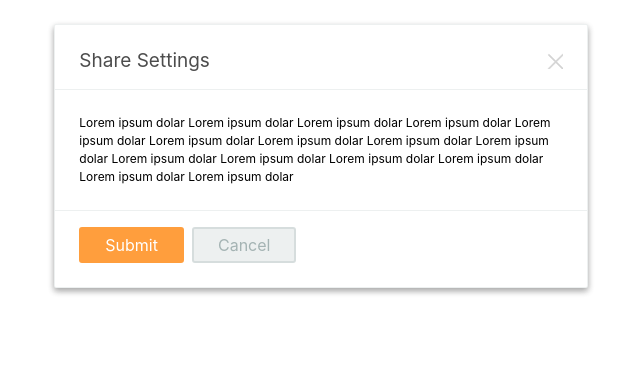
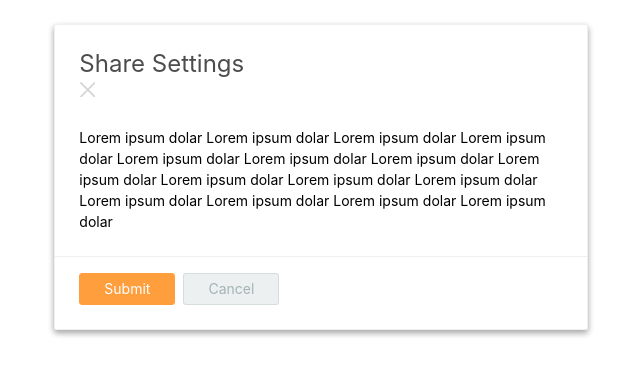
Before and after one commit to seanblanton/react-test, a React app: page / in a window 1280 px wide. Shown: the whole page, without its empty margins (319-959 px from the left). Built offline with nearby package versions, Linux system fonts and the light colour scheme.

Commit message:
react componenets refactor

```diff
--- a/src/css/_variables.scss
+++ b/src/css/_variables.scss
@@ -4,22 +4,25 @@ Variables
 
 */
 
-
+/* Font Definitions */
 $sans-serif: -apple-system, BlinkMacSystemFont,
                 "Segoe UI", "Roboto", "Oxygen",
                 "Ubuntu", "Cantarell", "Fira Sans",
                 "Droid Sans", "Helvetica Neue",
                 sans-serif;
 
+$fontSizes: 48, 32, 24, 20, 14, 12;
 
-$fontSizes: 64, 32, 19, 16, 12;
+/* Layouts */
+$spaces: 0, 4, 8, 16, 24, 32, 64, 128;
+$columns: 12;
+$gutters: 16px;
 
-$spaces: 0, 4, 8, 16, 24, 32, 64, 128;
-
+/* Containers */
 $borderWidths: 0, 1, 2, 3, 4;
-
 $borderRadii: 0, 2, 3, 4, 50;
 
+/* Colors */
 $colors: (
     white: rgba(255,255,255,1),
     black: rgba(0,0,0,1),
@@ -28,6 +31,3 @@ $colors: (
     orange: rgba(255,158,61,1),
     gray: rgba(164,179,179,1)
 );
-
-$columns: 12;
-$gutters: 16px;
--- a/src/js/Container.js
+++ b/src/js/App.js
@@ -1,21 +1,26 @@
 import Header from './modal/Header';
 import Body from './modal/Body';
 import Footer from './modal/Footer';
+import Box from './modal/Box';
 import React from 'react';
 import style from '../css/main.scss';
 
-class Container extends React.Component {
+class App extends React.Component {
     constructor(props) {
         super(props);
     }
 
     render() {
         return (
+          <div>
             <div className="xs-col5of12 bg-white border-gray20 br1 xs-mx-auto bw1 bs-solid border-gray40 shadow-2 xs-my4">
                 <Header />
                 <Body className="xs-fs5"> Lorem ipsum dolar Lorem ipsum dolar Lorem ipsum dolar Lorem ipsum dolar Lorem ipsum dolar Lorem ipsum dolar Lorem ipsum dolar Lorem ipsum dolar Lorem ipsum dolar Lorem ipsum dolar Lorem ipsum dolar Lorem ipsum dolar Lorem ipsum dolar Lorem ipsum dolar Lorem ipsum dolar   </Body>
                 <Footer />
-            </div>);
+            </div>
+
+          </div>
+          );
     }
 
     onChange(e) {
@@ -25,4 +30,4 @@ class Container extends React.Component {
     }
 }
 
-export default Container;
+export default App;
--- a/src/js/buttons/Button.js
+++ b/src/js/buttons/Button.js
@@ -1,18 +1,47 @@
 import React from 'react';
+import classNames from 'classnames'
 import style from '../../css/main.scss';
 
-class Button extends React.Component {
-    constructor(props) {
-        super(props);
-    }
 
-    render() {
-        return (
-            <div className={ "xs-ib v-middle xs-px4 xs-py2 xs-fs4 color-white lh-button bg-orange bw2 bs-solid border-orange br2" + " " + this.props.className } >
-                { this.props.children }
-            </div>
-        );
-    }
+const Button = ({
+  paddingX = 'xs-px4',
+  paddingY = 'xs-py2',
+  fontSize = 'xs-fs5',
+  color = 'color-white',
+  backgroundColor = 'bg-orange',
+  bw = 'bw1',
+  border = 'border-orange',
+  label,
+  mr,
+  ml,
+  ...props
+  }) => {
+
+    const cx = classNames(
+      'xs-ib',
+      'v-middle',
+      'lh-button',
+      'xs-my0',
+      'fw4',
+      'lh-heading',
+      'bs-solid',
+      'br2',
+      paddingX,
+      paddingY,
+      fontSize,
+      color,
+      backgroundColor,
+      bw,
+      border,
+      mr,
+      ml,
+    )
+
+    return (
+      <div {...props} className={cx}>
+        { props.children  }
+      </div>
+    )
 }
 
 export default Button;
--- a/src/js/buttons/ButtonSecondary.js
+++ b/src/js/buttons/ButtonSecondary.js
@@ -2,13 +2,18 @@ import React from 'react';
 import style from '../../css/main.scss';
 import Button from './Button';
 
-class ButtonSecondary extends React.Component {
 
-    render() {
-        return (
-           <Button className="bg-gray20 border-gray30 color-gray"> { this.props.children } </Button>
-        );
-    }
+const ButtonSecondary =  (props)  => {
+
+    return (
+      <Button
+        {...props}
+        backgroundColor="bg-gray20"
+        color="color-gray"
+        border="border-gray30">
+          { props.children }
+      </Button>
+    )
 }
 
 export default ButtonSecondary;
--- a/src/js/main.js
+++ b/src/js/main.js
@@ -1,6 +1,10 @@
 
 import React from 'react';
 import ReactDOM from 'react-dom';
-import Container from './Container';
+import App from './App';
+import '../css/main.scss';
 
-ReactDOM.render(<Container />, document.getElementById('app'));
+ReactDOM.render(
+  <App />,
+  document.getElementById('app')
+);
--- a/src/js/modal/box.js
+++ b/src/js/modal/box.js
@@ -3,31 +3,38 @@ import classNames from 'classnames'
 import style from '../../css/main.scss';
 
 
-const Box= ({
-  title,
-  px = "xs-px4",
-  py,
-  pt = "xs-pt4",
-  pb = "xs-pb3",
-  pa,
+const Box = ({
+  flex,
+  flexRow,
+  flexWrap,
+  flexJustify,
+  backgroundColor,
+  color,
+  width,
+  height,
   ...props
   }) => {
 
     const cx = classNames(
-      'xs-flex',
-      'xs-flex-justify-between',
-      'bs-b-solid',
-      'bw1',
-      'border-gray20',
-      px,
-      py,
-      pt,
-      pb,
-      pa,
+      flex,
+      flexRow,
+      flexWrap,
+      flexJustify,
+      'xs-pt4',
+      'xs-px4',
+      'xs-pb0',
+      backgroundColor,
+      color,
     )
 
+    const sx = {
+      width,
+      height,
+    }
+
+
     return (
-      <div {...props} className={cx}> {props.children} </div>
+      <div {...props} style={sx} className={cx}> {props.children} </div>
     )
 }
 
--- a/src/js/modal/footer.js
+++ b/src/js/modal/footer.js
@@ -13,7 +13,7 @@ class Footer extends React.Component {
     render() {
         return (
           <div className="xs-flex xs-flex-justify-start xs-px4 xs-pt3 xs-pb4 bs-t-solid bw1 border-gray20">
-            <Button className="xs-mr2"> Submit </Button>
+            <Button mr='xs-mr2'> Submit </Button>
             <ButtonSecondary> Cancel </ButtonSecondary>
           </div>
         );
--- a/src/js/modal/header.js
+++ b/src/js/modal/header.js
@@ -11,8 +11,8 @@ class Header extends React.Component {
 
     render() {
         return (
-            <Box>
-              <Title title="Share Settings"/>
+            <Box xsFlex flexJustify="xs-flex-justify-between">
+              <Title title="Share Settings" />
               <Close className="xs-ib xs-flex-self-center"/>
             </Box>
         );
--- a/src/js/modal/title.js
+++ b/src/js/modal/title.js
@@ -18,7 +18,7 @@ const Title = ({
     )
 
     return (
-      <div {...props} className={cx}> {title} </div>
+      <div {...props} className={cx}> { title ? title : props.children  } </div>
     )
 }
 
```
Also changed, not shown: dist/css/main.css, dist/js/main.js, 1 other file.
